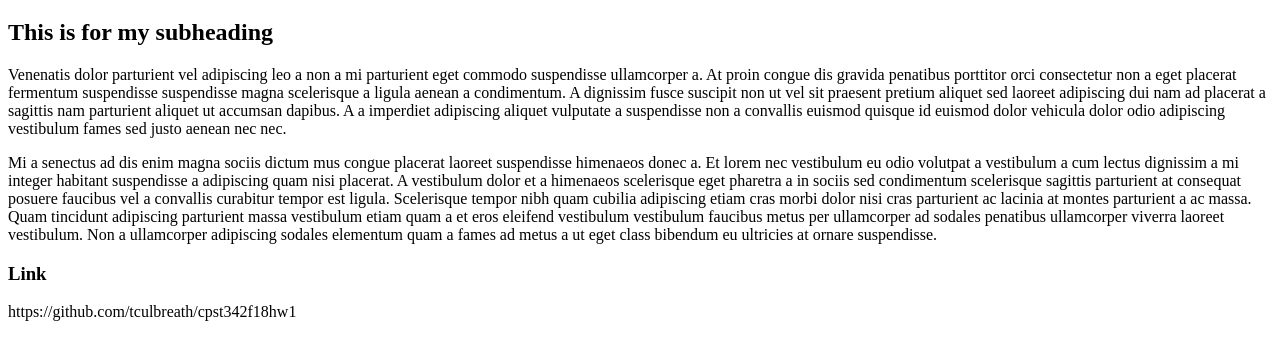
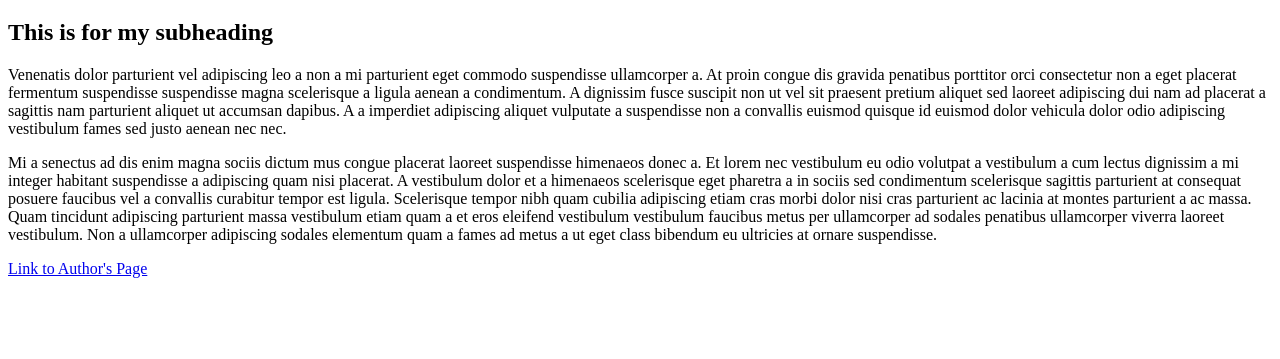
Before and after one commit to tculbreath/cpst342f18hw1, a plain HTML site: page index.html in a window 1280 px wide. Shown: the part 61-420 px from the top of the page. Drawn offline with Linux system fonts and the light colour scheme.

Commit message:
This is a commit to add in my html hyperlink.  I am crossing my fingers again

```diff
--- a/index.html
+++ b/index.html
@@ -9,7 +9,6 @@
 <h2>This is for my subheading</h2>
 <p>Venenatis dolor parturient vel adipiscing leo a non a mi parturient eget commodo suspendisse ullamcorper a. At proin congue dis gravida penatibus porttitor orci consectetur non a eget placerat fermentum suspendisse suspendisse magna scelerisque a ligula aenean a condimentum. A dignissim fusce suscipit non ut vel sit praesent pretium aliquet sed laoreet adipiscing dui nam ad placerat a sagittis nam parturient aliquet ut accumsan dapibus. A a imperdiet adipiscing aliquet vulputate a suspendisse non a convallis euismod quisque id euismod dolor vehicula dolor odio adipiscing vestibulum fames sed justo aenean nec nec.</p>
 <p> Mi a senectus ad dis enim magna sociis dictum mus congue placerat laoreet suspendisse himenaeos donec a. Et lorem nec vestibulum eu odio volutpat a vestibulum a cum lectus dignissim a mi integer habitant suspendisse a adipiscing quam nisi placerat. A vestibulum dolor et a himenaeos scelerisque eget pharetra a in sociis sed condimentum scelerisque sagittis parturient at consequat posuere faucibus vel a convallis curabitur tempor est ligula. Scelerisque tempor nibh quam cubilia adipiscing etiam cras morbi dolor nisi cras parturient ac lacinia at montes parturient a ac massa. Quam tincidunt adipiscing parturient massa vestibulum etiam quam a et eros eleifend vestibulum vestibulum faucibus metus per ullamcorper ad sodales penatibus ullamcorper viverra laoreet vestibulum. Non a ullamcorper adipiscing sodales elementum quam a fames ad metus a ut eget class bibendum eu ultricies at ornare suspendisse.</p>
+<a href="https://authospage.html">Link to Author's Page</a>
 </body>
 </html>
-<h3>Link</h3>
-<html>https://github.com/tculbreath/cpst342f18hw1</html>
```
